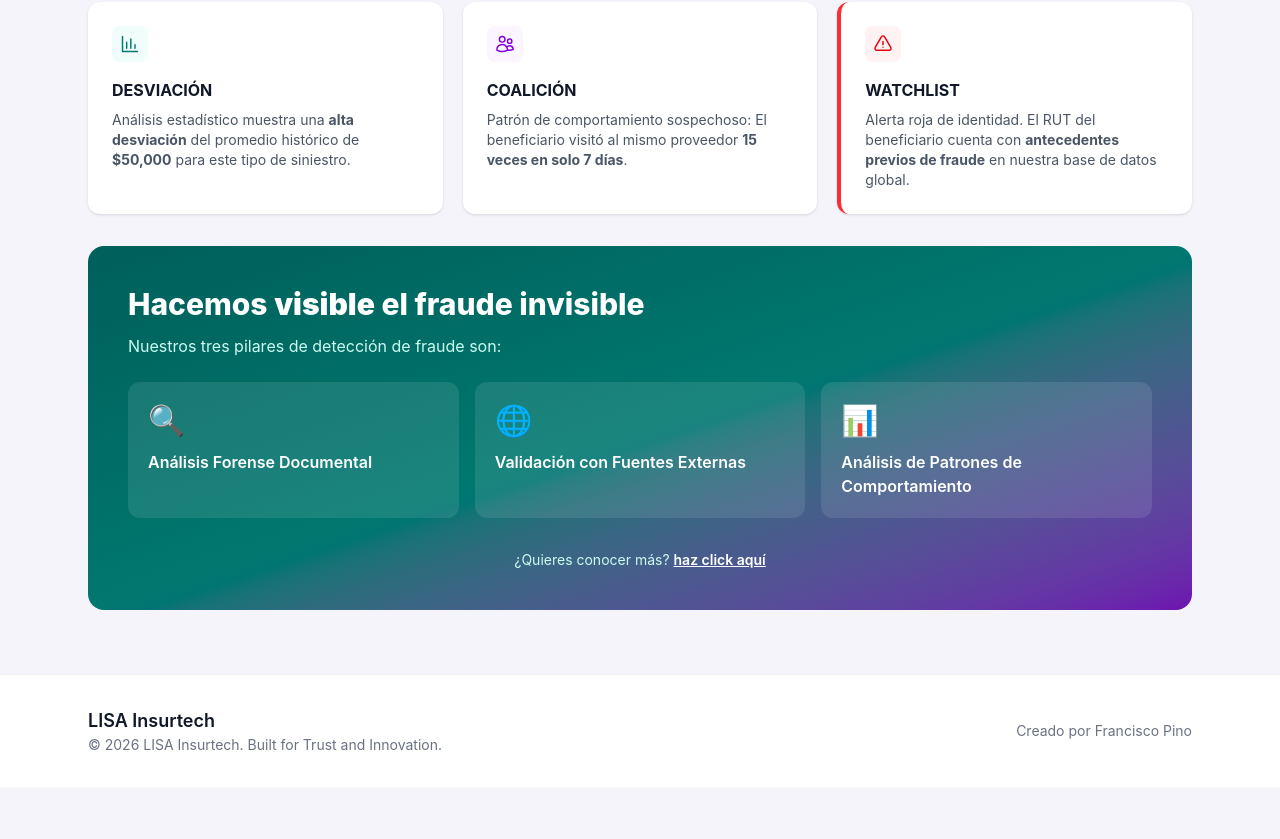
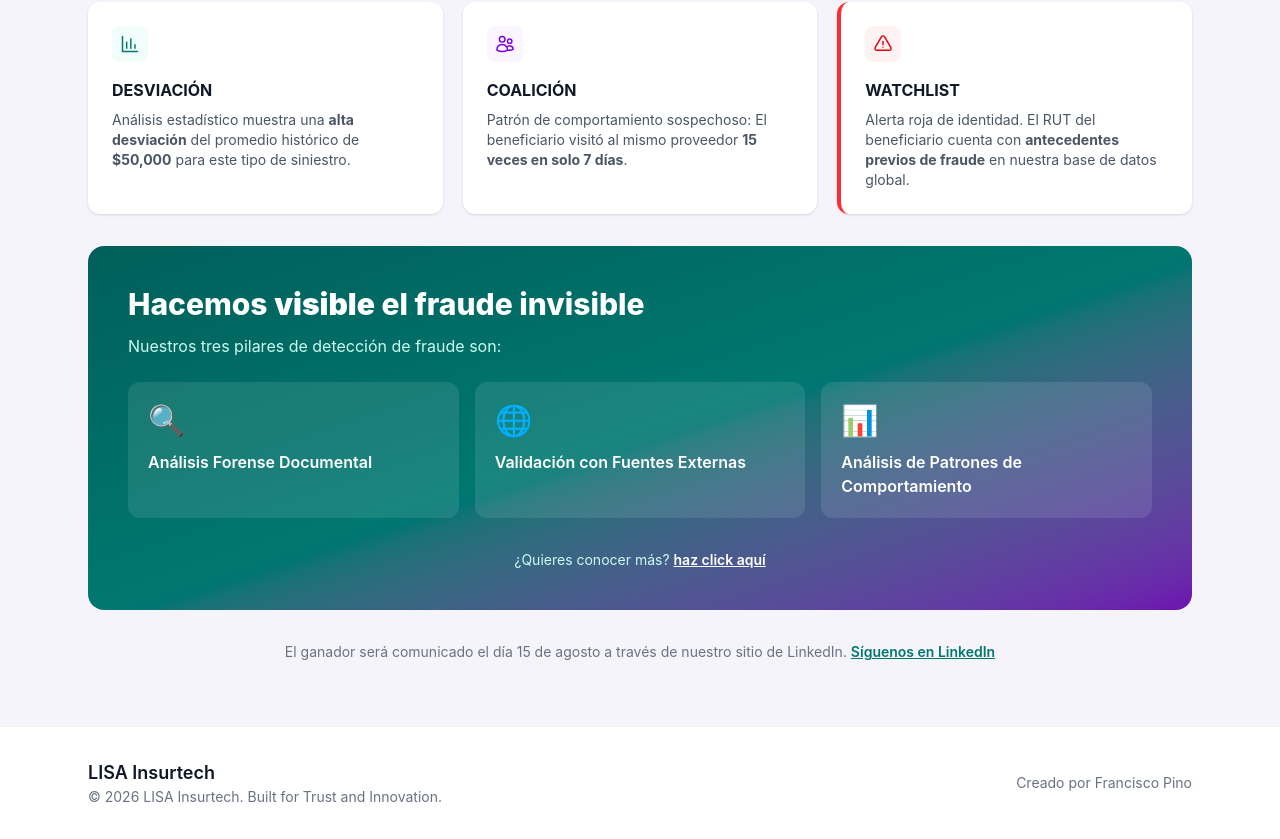
Before and after one commit to fjpino84/formulario-eila-lisa, a Next.js app: page /contests/gracias in a window 1280 px wide. Shown: the part 688-1527 px from the top of the page. Before the commit the page ends 1475 px from the top, so only its background shows below. Built offline with nearby package versions, Linux system fonts and the light colour scheme.

Commit message:
Agregar aviso del ganador y enlace a LinkedIn en pantalla de gracias

```diff
--- a/app/contests/gracias/page.tsx
+++ b/app/contests/gracias/page.tsx
@@ -122,6 +122,18 @@ export default function GraciasPage() {
           </a>
         </p>
       </div>
+
+      <p className="mt-8 text-center text-sm text-gray-500">
+        El ganador será comunicado el día 15 de agosto a través de nuestro sitio de LinkedIn.{" "}
+        <a
+          href="https://www.linkedin.com/company/lisainsurtech/"
+          target="_blank"
+          rel="noopener noreferrer"
+          className="font-semibold text-teal-700 underline"
+        >
+          Síguenos en LinkedIn
+        </a>
+      </p>
     </div>
   );
 }
```
